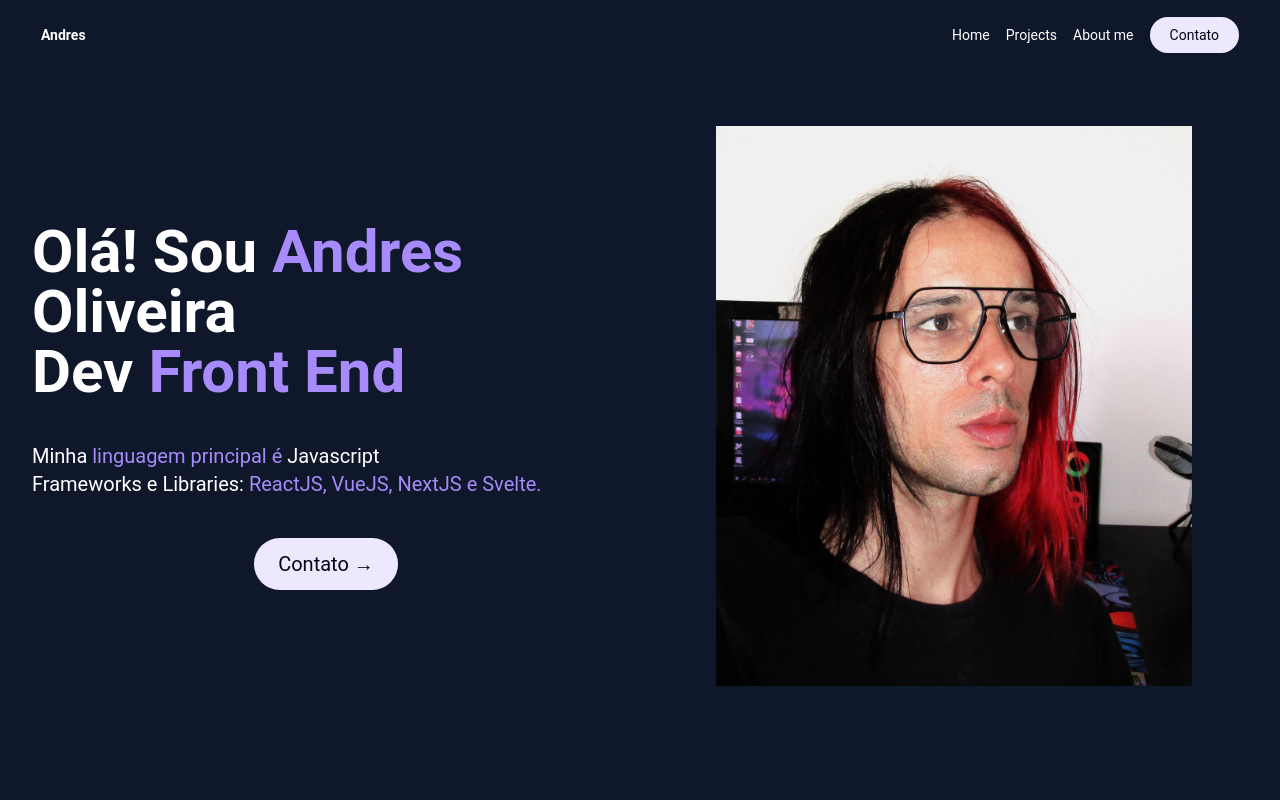
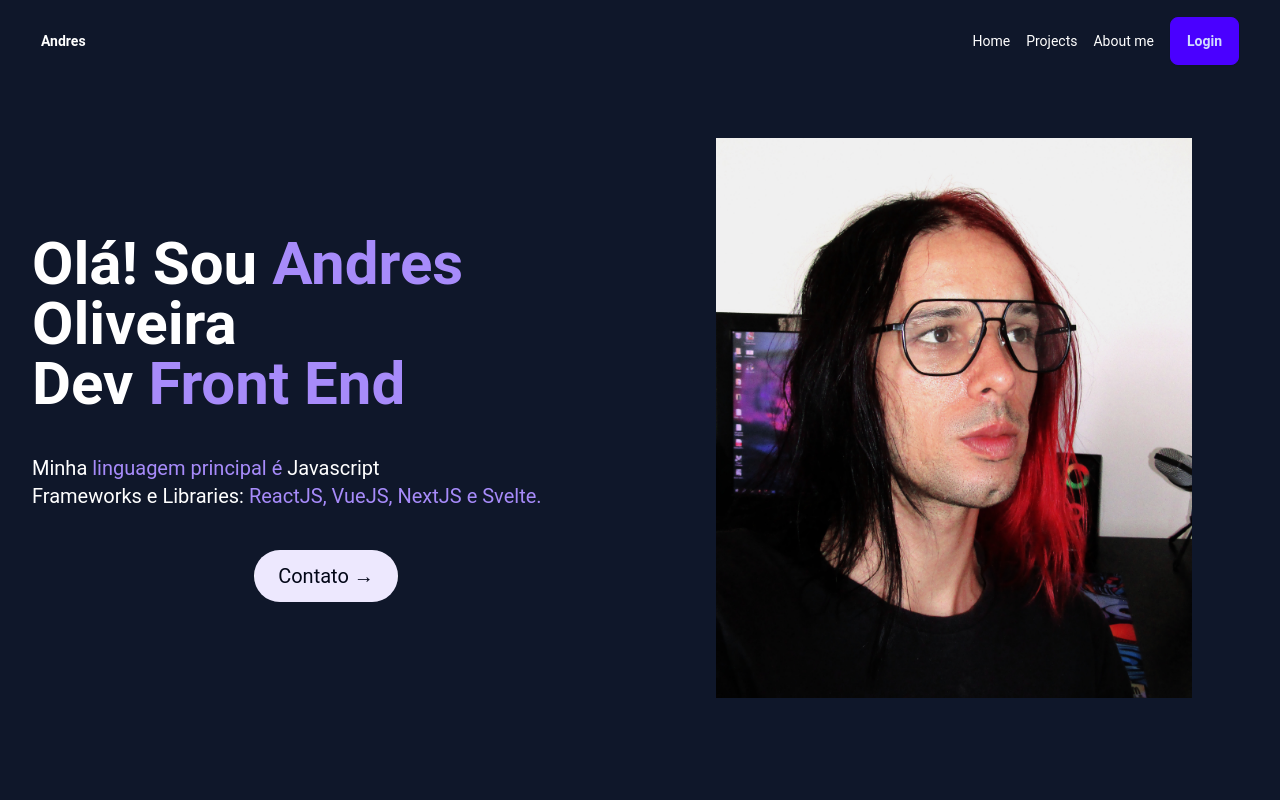
Before and after one commit to dezoliveira/folio, a SvelteKit app: page / in a window 1280 px wide. Shown: the top 800 px of the page. Built offline with nearby package versions, Linux system fonts and the light colour scheme.

Commit message:
New Button Login

```diff
--- a/src/components/Header.svelte
+++ b/src/components/Header.svelte
@@ -24,12 +24,5 @@
       </a>
     {/each}
   </div>
-  <a
-    href="#"
-    target="_blank"
-    class="hover:bg-violet-400 hover:opacity-100 blueShadow relative overflow-hidden px-5 py-2 group rounded-full bg-white text-slate-950"
-  >
-    <div class="absolute top-0 right-full w-full h-full bg-violet-400 opacity-20 gro translate-x-full z-0 duration-200"/>
-      <h4 class="relative z-9">Contato</h4>
-  </a>
+    <button class="btn btn-primary">Login</button>
 </header>
```
